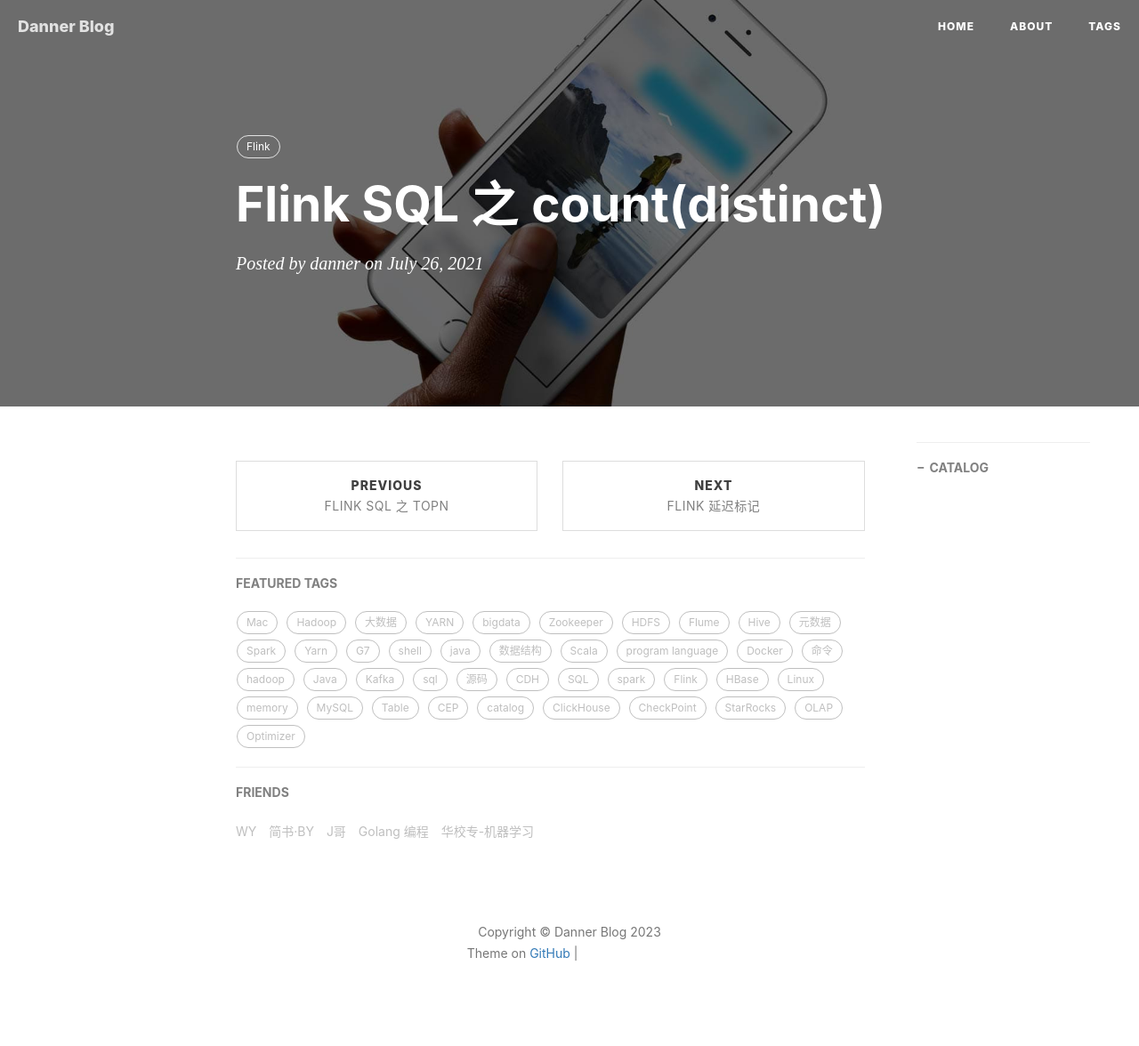
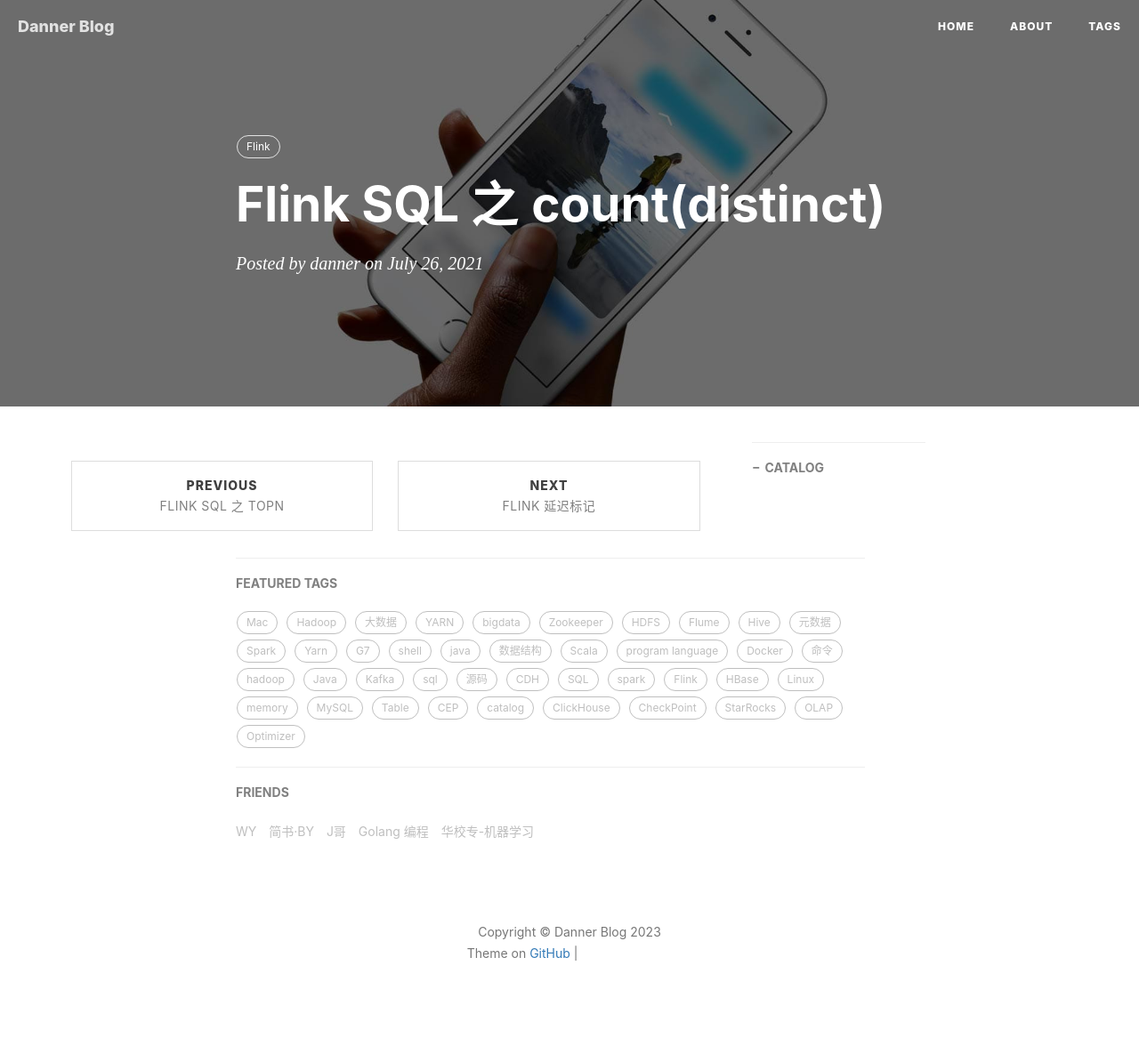
Before and after one commit to vendanner/vendanner.github.io, a Jekyll site: the page built from _posts/2021-07-26-Flink SQL 之 count(distinct).md, in a window 1280 px wide. Shown: the whole page at 89% size. Built offline with Jekyll 4.4.1, drawn with Linux system fonts in a browser that asks for light colours; nearby versions of some CDN libraries; comment, search, counter and statistics services are not loaded; grey boxes are pictures that could not be loaded.

Commit message:
Update post.html

```diff
--- a/_layouts/post.html
+++ b/_layouts/post.html
@@ -61,7 +61,7 @@
 		<div class="row">
 			<!-- Post Container -->
 			<div
-				class="col-lg-8 col-lg-offset-2 col-md-10 col-md-offset-1 post-container"
+				class="col-lg-8 col-lg-offset-2 col-md-10 col-md-offset-1 post-container" style="margin-left: 10px;"
 			>
 				{{ content }}
 
```
